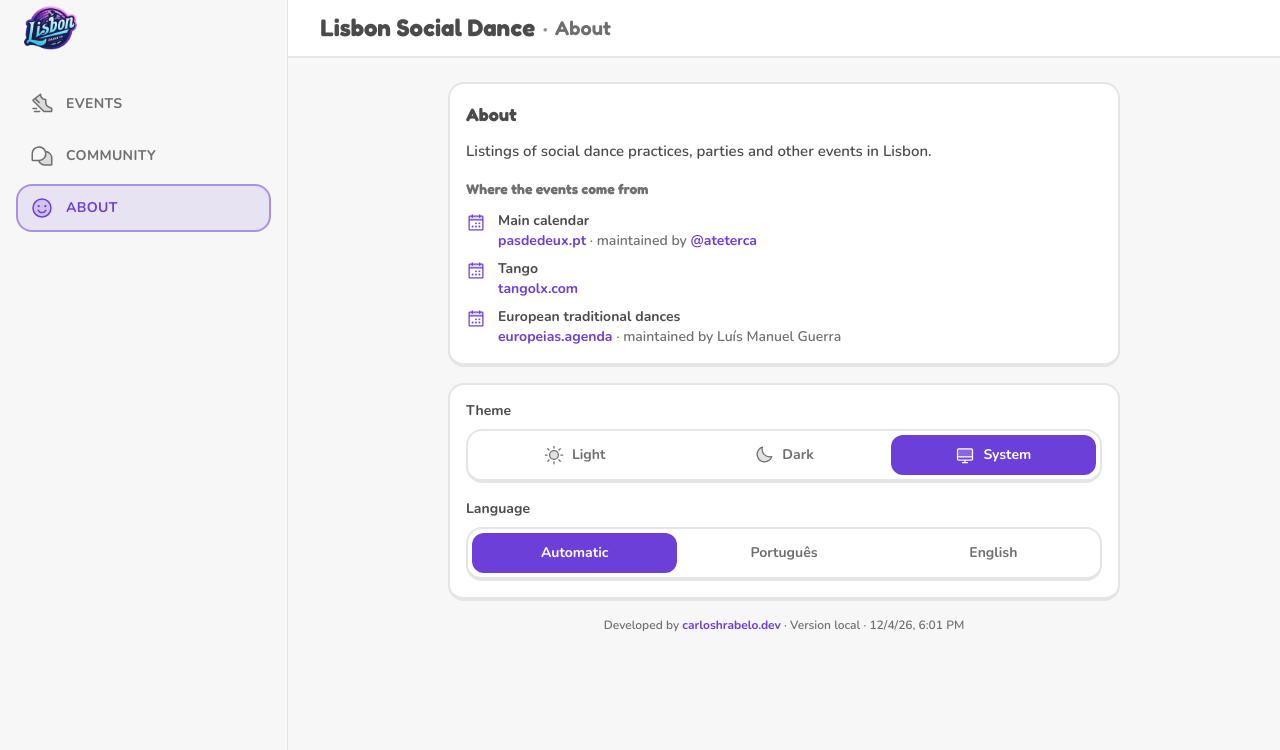
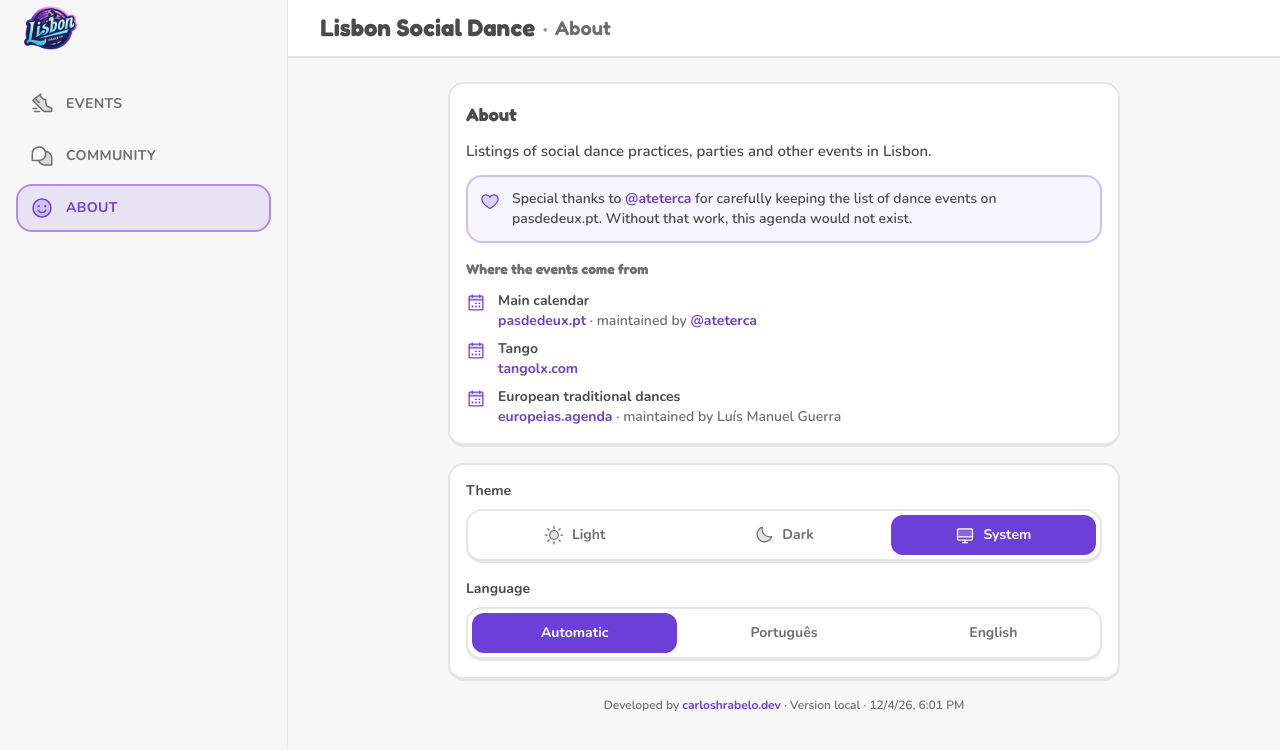
Before and after one commit to carloshrabelo/ai, a React (Vite) app: page /about in a window 1280 px wide. Shown: the top 750 px of the page. Built offline with nearby package versions, Linux system fonts and the light colour scheme; no server answers.

Commit message:
About: explicit thanks to @ateterca for keeping the dance events list
Co-Authored-By: Claude Opus 5.5 <noreply@anthropic.com>

```diff
--- a/src/i18n/messages/en.ts
+++ b/src/i18n/messages/en.ts
@@ -123,6 +123,10 @@ export const en: Messages = {
   info: {
     about: 'About',
     aboutText: 'Listings of social dance practices, parties and other events in Lisbon.',
+    thanks: [
+      'Special thanks to',
+      'for carefully keeping the list of dance events on pasdedeux.pt. Without that work, this agenda would not exist.',
+    ],
     sources: 'Where the events come from',
     mainSource: 'Main calendar',
     tangoSource: 'Tango',
--- a/src/i18n/messages/pt.ts
+++ b/src/i18n/messages/pt.ts
@@ -128,6 +128,10 @@ export const pt = {
   info: {
     about: 'Sobre',
     aboutText: 'Agenda de práticas, festas e outros eventos de dança social em Lisboa.',
+    thanks: [
+      'Um agradecimento especial a',
+      'por manter, com tanto cuidado, a lista dos eventos de dança do pasdedeux.pt. Sem esse trabalho, esta agenda não existiria.',
+    ],
     sources: 'De onde vêm os eventos',
     mainSource: 'Calendário principal',
     tangoSource: 'Tango',
--- a/src/pages/Info.tsx
+++ b/src/pages/Info.tsx
@@ -1,4 +1,4 @@
-import { CalendarDotsIcon, CloudSlashIcon } from '@phosphor-icons/react'
+import { CalendarDotsIcon, CloudSlashIcon, HeartIcon } from '@phosphor-icons/react'
 import { type ReactNode, useEffect, useState } from 'react'
 import InstallButton from '../components/InstallButton'
 import LanguageToggle from '../components/LanguageToggle'
@@ -48,6 +48,13 @@ export default function Info() {
       <Card className="space-y-3">
         <h2 className="text-lg font-bold">{t.info.about}</h2>
         <p className="text-[15px]">{t.info.aboutText}</p>
+        {/* Agradecimento a quem mantém a lista dos eventos (pasdedeux.pt). */}
+        <p className="flex gap-3 rounded-2xl border-2 border-brand/30 bg-brand/5 p-3 text-sm">
+          <HeartIcon className="mt-0.5 size-5 shrink-0 text-brand" aria-hidden="true" />
+          <span>
+            {t.info.thanks[0]} <ExternalLink href="https://www.instagram.com/ateterca/">@ateterca</ExternalLink> {t.info.thanks[1]}
+          </span>
+        </p>
         <h3 className="pt-1 text-sm font-bold text-fg-muted">{t.info.sources}</h3>
         <ul className="space-y-2">
           {sources.map(({ label, link, by }) => (
```
